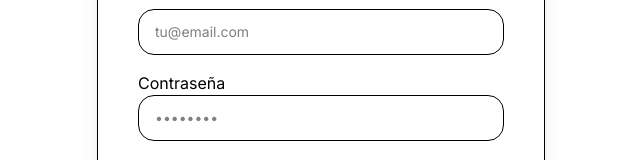
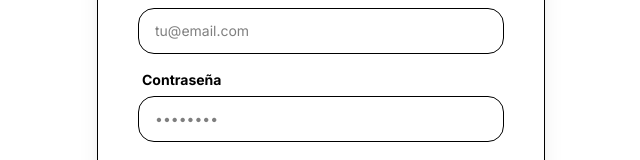
Before and after one commit to Lean189/Sist_turnos, a Next.js app: page /login in a window 1280 px wide. Shown: the part 326-486 px from the top of the page, without its empty margins (319-959 px from the left). Built offline with nearby package versions, Linux system fonts and the light colour scheme.

Commit message:
fix: corregir typo dclassName en login

```diff
--- a/src/app/(auth)/login/page.tsx
+++ b/src/app/(auth)/login/page.tsx
@@ -90,7 +90,7 @@ function LoginContent() {
               />
             </div>
             <div className="space-y-1.5">
-              <label htmlFor="password" dclassName="block text-sm font-bold text-foreground ml-1">
+              <label htmlFor="password" className="block text-sm font-bold text-foreground ml-1">
                 Contraseña
               </label>
               <input
```
